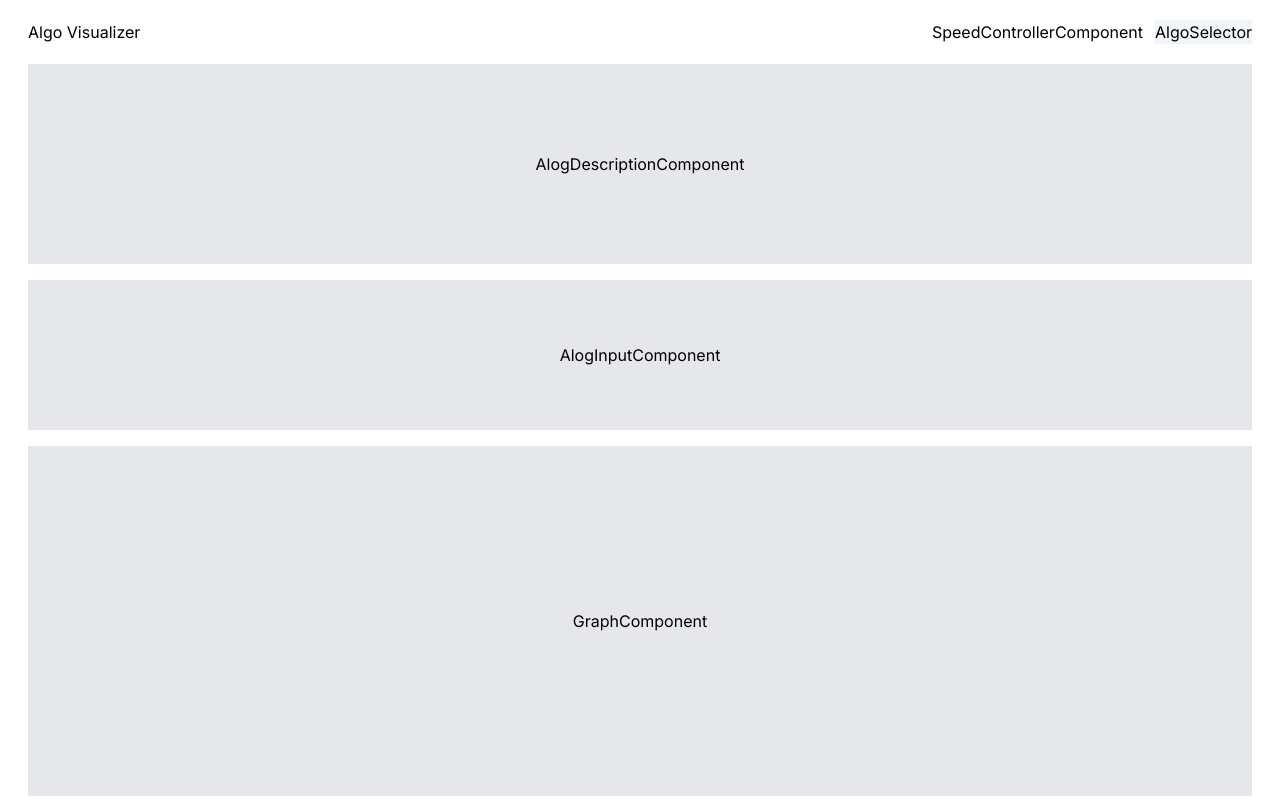
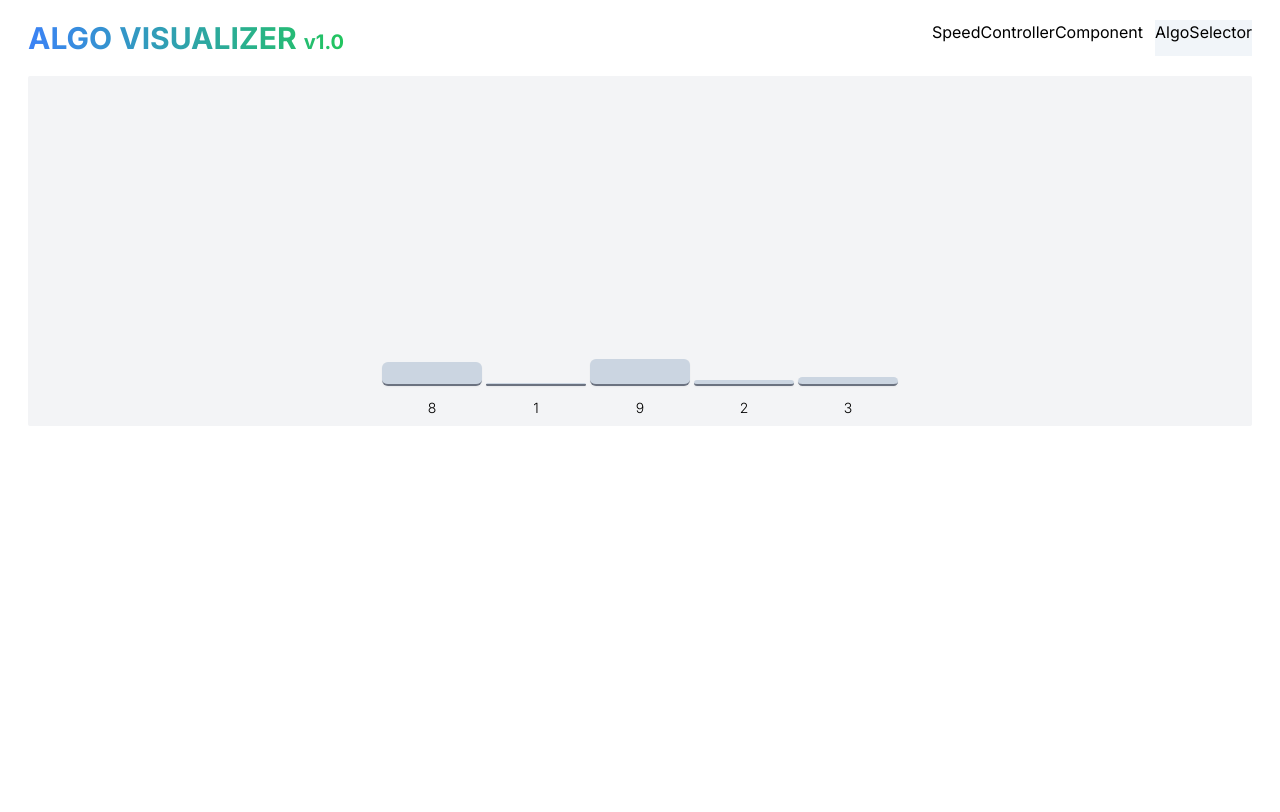
Before and after one commit to ranaHP/AlgoVisualizer, a Next.js app: page / in a window 1280 px wide. Built offline with nearby package versions, Linux system fonts and the light colour scheme.

Commit message:
INT | Initial Commit with basic layout , context |

```diff
--- a/src/app/components/alogDescription.component.tsx
+++ b/src/app/components/alogDescription.component.tsx
@@ -1,6 +1,6 @@
 const AlogDescriptionComponent = (props:any) => {
     return(
-        <div  className="bg-gray-200 min-h-[200px] mb-4 text-center flex  flex-col justify-center">
+        <div  className="bg-gray-200 min-h-[200px] mb-4 text-center flex  flex-col justify-center border-4">
             AlogDescriptionComponent
         </div>
     )
--- a/src/app/components/alogInput.component.tsx
+++ b/src/app/components/alogInput.component.tsx
@@ -1,7 +1,13 @@
+import { useAlgoVisualizerContext } from "../context/visualizer";
+
 const AlogInputComponent = (props:any) => {
+    const {resetArrayAndAnimation} = useAlgoVisualizerContext();
     return(
         <div  className="bg-gray-200 min-h-[150px] mb-4 text-center flex  flex-col justify-center">
             AlogInputComponent
+            <button onClick={() => resetArrayAndAnimation()}>
+                run
+            </button>
         </div>
     )
 }
--- a/src/app/components/graph.component.tsx
+++ b/src/app/components/graph.component.tsx
@@ -1,7 +1,25 @@
-const GraphComponent = (props:any) => {
-    return(
-        <div  className="bg-gray-200 min-h-[350px] mb-4 text-center flex  flex-col justify-center">
-            GraphComponent
+import { useAlgoVisualizerContext } from "../context/visualizer";
+
+const GraphComponent = (props: any) => {
+    const { arrayToSort } = useAlgoVisualizerContext();
+    return (
+        <div className="bg-gray-100 min-h-[350px] mb-4 p-2 rounded-sm text-center flex  flex justify-center items-end">
+            {
+                arrayToSort.map((item, index) => {
+                    return <div key={index}>
+                        <div
+                            className="w-[10px] border-b-2 border-gray-500 rounded-md
+                    bg-slate-300 text-center mx-0.5 shadow-sm
+                    bg-gradient-to-r
+                    "
+                            style={{ height: `${item * 3}px`,width: `${500 / arrayToSort.length }px` }}
+                        ></div>
+                        <div className="origin-left-top transform -hue-rotate-15 font-light pt-3 text-sm">
+                            {item}
+                        </div>
+                    </div>
+                })
+            }
         </div>
     )
 }
--- a/src/app/components/title.component.tsx
+++ b/src/app/components/title.component.tsx
@@ -1,7 +1,7 @@
 const TitleComponent = (props:any) => {
     return(
-        <div className="  w-fit">
-            Algo Visualizer
+        <div className="w-fit text-3xl font-bold text-transparent bg-clip-text bg-gradient-to-r from-blue-500 to-green-500 ">
+            ALGO VISUALIZER <span className="text-xl">v1.0</span>
         </div>
     )
 }
--- /dev/null
+++ b/src/app/context/visualizer.tsx
@@ -0,0 +1,76 @@
+"use client"
+import { createContext, useContext, useState } from "react";
+import { AlgoType } from "../lib/type";
+import { MAX_ANIMATION_SPEED } from "../lib/unitil";
+
+interface AlgoVisualizerContextType {
+    arrayToSort : number[];
+    setArrayToSort: (array: number[]) => void;
+    selectedAlgo: AlgoType;
+    setSelectedAlgo: (algo: AlgoType) => void
+    isSorting: boolean
+    setIsSorting: (value: boolean) => void;
+    isAnimationComplete: boolean;
+    setIsAnimationComplete: (value: boolean) => void,
+    animationSpeed: number;
+    setAnimationSpeed : (value: number) => void;
+    resetArrayAndAnimation: () => void;
+    runAnimation: () => void
+};
+
+const AlgoVisualizerContext = createContext<AlgoVisualizerContextType | null>(null);
+
+/*
+    This code defines a React context provider named AlgoVisualizerProvider
+    that manages state for an algorithm visualization application.
+    It initializes state variables for sorting, animation speed, and algorithm selection.
+    It also provides functions to reset the array and run the animation.
+    The context provider wraps its children components with the context value that
+    includes the state variables and functions for managing the visualization.
+*/
+
+const generateRandomArray = (size: number, min: number, max: number): number[] => {
+    return Array.from({length: 10}, () => Math.floor(Math.random() * (max - min + 1)) + min);
+}
+
+export const AlgoVisualizerProvider = ({children}: {children: React.ReactNode}) => {
+    const [arrayToSort, setArrayToSort] = useState<number[]>([8,1,9,2,3]);
+    const [selectedAlgo, setSelectedAlgo] = useState<AlgoType>('bubble');
+    const [isSorting, setIsSorting] = useState<boolean>(false);
+    const [animationSpeed, setAnimationSpeed] = useState<number>(MAX_ANIMATION_SPEED);
+    const [isAnimationComplete, setIsAnimationComplete] = useState<boolean>(false);
+
+    const resetArrayAndAnimation =() => {
+        setArrayToSort(generateRandomArray(50, 1, 100));
+    }
+    const runAnimation = () => {}
+
+    const value = {
+        arrayToSort,
+        setArrayToSort,
+        selectedAlgo,
+        setSelectedAlgo,
+        isSorting,
+        setIsSorting,
+        isAnimationComplete,
+        setIsAnimationComplete,
+        animationSpeed,
+        setAnimationSpeed,
+        resetArrayAndAnimation,
+        runAnimation
+    }
+    return <AlgoVisualizerContext.Provider value={value}> {children} </AlgoVisualizerContext.Provider>
+}
+
+/*
+    This code defines a custom hook named useAlgoVisualizerContext
+    that retrieves the context from AlgoVisualizerContext.
+    Finally, it returns the context obtained from AlgoVisualizerContext.
+*/
+export const useAlgoVisualizerContext = () => {
+    const context = useContext(AlgoVisualizerContext);
+    if (!context){
+        throw new Error('useAlgoVisualizerContext must be used within a AlgoVisualizerProvider');
+    }
+    return context;
+}
--- a/src/app/layout.tsx
+++ b/src/app/layout.tsx
@@ -1,6 +1,7 @@
 import type { Metadata } from "next";
 import { Inter } from "next/font/google";
 import "./globals.css";
+import { AlgoVisualizerProvider } from "./context/visualizer";
 
 const inter = Inter({ subsets: ["latin"] });
 
@@ -16,7 +17,9 @@ export default function RootLayout({
 }>) {
   return (
     <html lang="en">
-      <body className={inter.className}>{children}</body>
+      <body className={inter.className}>
+        <AlgoVisualizerProvider>{children}</AlgoVisualizerProvider>
+      </body>
     </html>
   );
 }
--- /dev/null
+++ b/src/app/lib/type.ts
@@ -0,0 +1,6 @@
+export type AlgoType =
+| 'bubble'
+| 'insertioin'
+| 'selection'
+| 'merge'
+| 'quick'
--- /dev/null
+++ b/src/app/lib/unitil.ts
@@ -0,0 +1,2 @@
+export const MIN_ANIMATION_SPEED = 100;
+export const MAX_ANIMATION_SPEED = 400;
--- a/src/app/page.tsx
+++ b/src/app/page.tsx
@@ -1,13 +1,16 @@
+"use client"
 import AlgoSelectorComponent from "./components/algoSelector.component";
 import AlogDescriptionComponent from "./components/alogDescription.component";
 import AlogInputComponent from "./components/alogInput.component";
 import GraphComponent from "./components/graph.component";
 import SpeedControllerComponent from "./components/speedController.component";
 import TitleComponent from "./components/title.component";
+import { useAlgoVisualizerContext } from "./context/visualizer";
 
 const Home = () => {
+  const {arrayToSort} = useAlgoVisualizerContext();
   return(
-    <div className=" px-7">
+    <div className=" px-7 ">
       {/* for title section */}
       <div className=" flex flex-row  justify-between py-5">
         <TitleComponent/>
@@ -18,11 +21,11 @@ const Home = () => {
       </div>
       {/* algo desc section*/}
       <div>
-        <AlogDescriptionComponent/>
+        {/* <AlogDescriptionComponent/> */}
       </div>
       {/* algo inputs section */}
       <div>
-        <AlogInputComponent/>
+        {/* <AlogInputComponent/> */}
       </div>
       {/* graph section */}
       <div>
```
Also changed, not shown: src/app/globals.css (+5 -5 lines).
